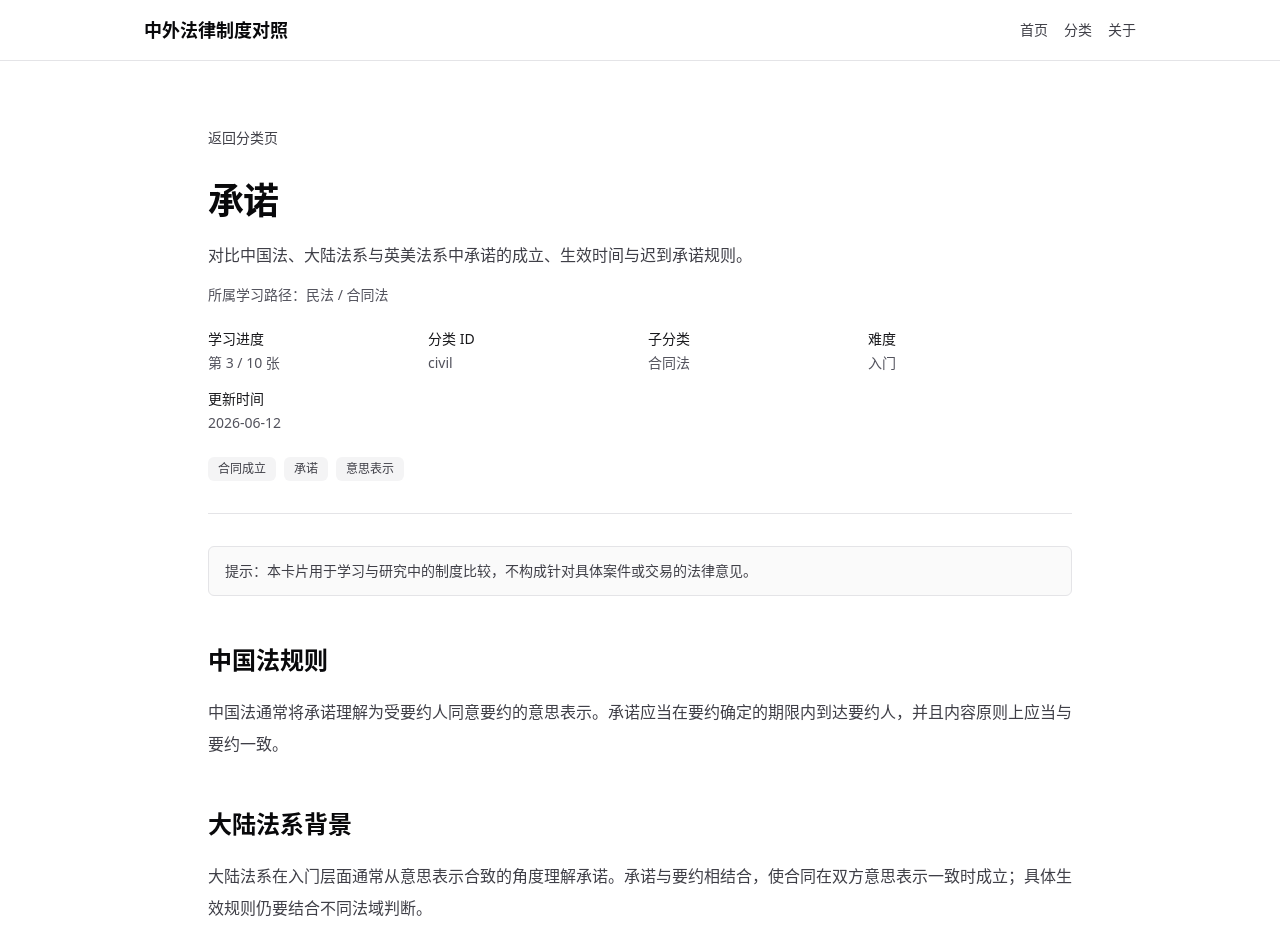
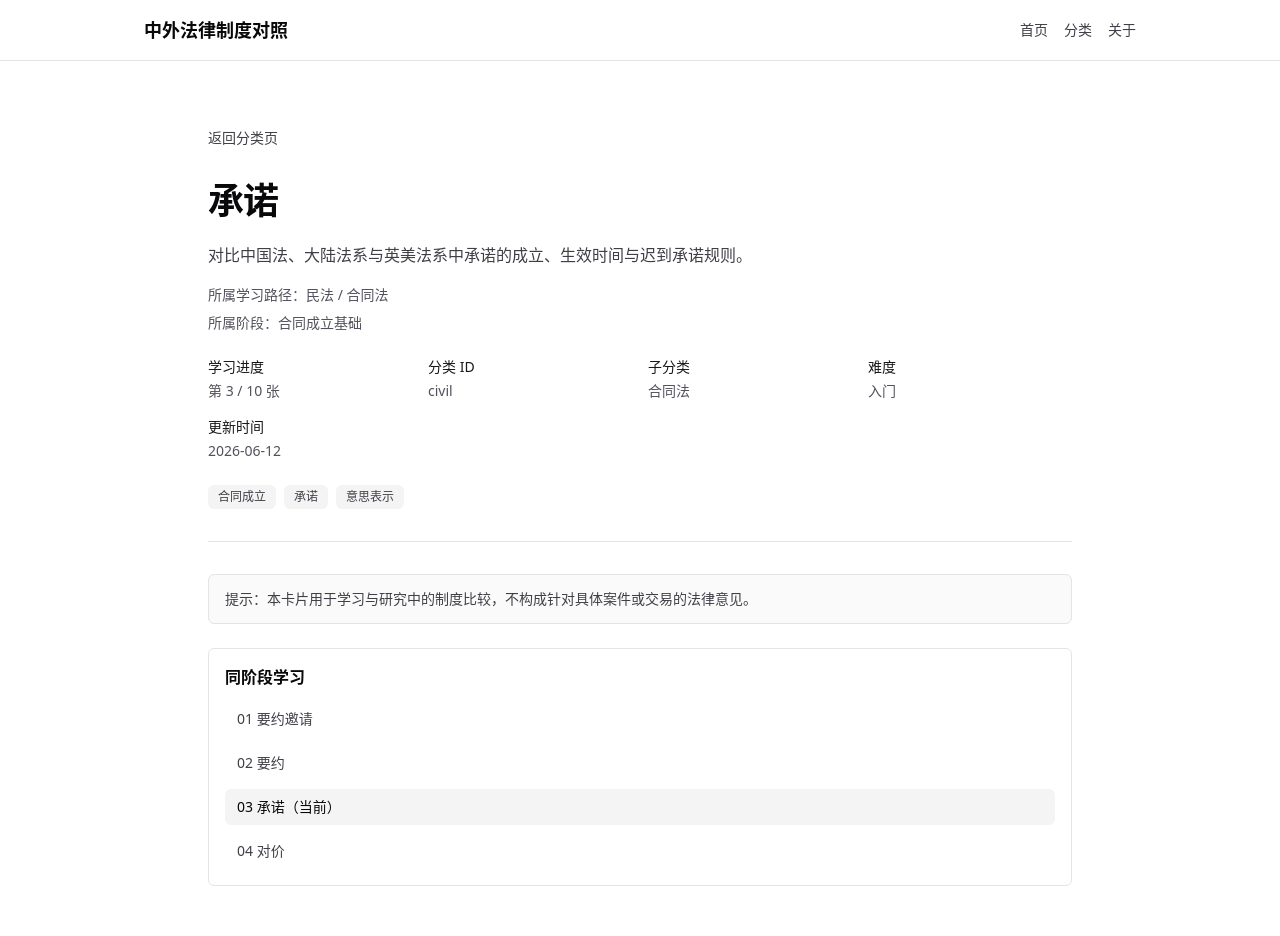
Before and after one commit to xulong-jia/legal-compare-website, a Next.js app: page /cards/acceptance in a window 1280 px wide. Shown: the top 936 px of the page. Built offline with nearby package versions, Linux system fonts and the light colour scheme.

Commit message:
feat: refine contract learning navigation

```diff
--- a/src/app/cards/[slug]/page.tsx
+++ b/src/app/cards/[slug]/page.tsx
@@ -10,6 +10,21 @@ type CardPageProps = {
     slug: string;
   }>;
 };
+
+const civilLearningStages = [
+  {
+    title: "合同成立基础",
+    slugs: ["invitation-to-treat", "offer", "acceptance", "consideration"],
+  },
+  {
+    title: "合同内容、解释与效力",
+    slugs: ["contract-interpretation", "standard-terms", "contract-validity"],
+  },
+  {
+    title: "违约与救济",
+    slugs: ["breach-of-contract", "contract-termination", "damages"],
+  },
+];
 
 export function generateStaticParams() {
   return getAllCards().map((card) => ({
@@ -82,6 +97,28 @@ function getLearningPath(card: LegalCard) {
   };
 }
 
+function getCardNumber(cards: LegalCard[], card: LegalCard) {
+  const index = cards.findIndex((item) => item.slug === card.slug);
+  return String(index + 1).padStart(2, "0");
+}
+
+function getLearningStage(card: LegalCard, categoryCards: LegalCard[]) {
+  const stage = civilLearningStages.find((item) =>
+    item.slugs.includes(card.slug),
+  );
+
+  if (!stage) {
+    return undefined;
+  }
+
+  return {
+    title: stage.title,
+    cards: stage.slugs
+      .map((slug) => categoryCards.find((item) => item.slug === slug))
+      .filter((item): item is LegalCard => Boolean(item)),
+  };
+}
+
 export default async function CardPage({ params }: CardPageProps) {
   const { slug } = await params;
   const card = getCardBySlug(slug);
@@ -99,6 +136,7 @@ export default async function CardPage({ params }: CardPageProps) {
     getLearningPath(card);
   const learningProgress =
     currentIndex >= 0 ? `第 ${currentIndex + 1} / ${categoryCards.length} 张` : undefined;
+  const learningStage = getLearningStage(card, categoryCards);
 
   return (
     <div className="bg-white">
@@ -120,6 +158,11 @@ export default async function CardPage({ params }: CardPageProps) {
           <p className="mt-4 text-sm text-zinc-600">
             所属学习路径：{learningPath}
           </p>
+          {learningStage && (
+            <p className="mt-2 text-sm text-zinc-600">
+              所属阶段：{learningStage.title}
+            </p>
+          )}
 
           <dl className="mt-6 grid gap-4 text-sm text-zinc-600 sm:grid-cols-4">
             {learningProgress && (
@@ -162,6 +205,36 @@ export default async function CardPage({ params }: CardPageProps) {
           <div className="rounded-md border border-zinc-200 bg-zinc-50 px-4 py-3 text-sm leading-6 text-zinc-700">
             提示：本卡片用于学习与研究中的制度比较，不构成针对具体案件或交易的法律意见。
           </div>
+          {learningStage && (
+            <section className="mt-6 rounded-md border border-zinc-200 p-4">
+              <h2 className="text-base font-semibold text-zinc-950">
+                同阶段学习
+              </h2>
+              <div className="mt-3 grid gap-2 text-sm text-zinc-700">
+                {learningStage.cards.map((stageCard) => {
+                  const label = `${getCardNumber(categoryCards, stageCard)} ${stageCard.title}`;
+                  const isCurrentCard = stageCard.slug === card.slug;
+
+                  return isCurrentCard ? (
+                    <p
+                      key={stageCard.slug}
+                      className="rounded-md bg-zinc-100 px-3 py-2 font-medium text-zinc-950"
+                    >
+                      {label}（当前）
+                    </p>
+                  ) : (
+                    <Link
+                      key={stageCard.slug}
+                      href={`/cards/${stageCard.slug}`}
+                      className="rounded-md px-3 py-2 text-zinc-700 hover:bg-zinc-50 hover:text-zinc-950"
+                    >
+                      {label}
+                    </Link>
+                  );
+                })}
+              </div>
+            </section>
+          )}
           {renderContent(card.content)}
         </article>
 
--- a/src/app/category/[category]/page.tsx
+++ b/src/app/category/[category]/page.tsx
@@ -15,16 +15,19 @@ const civilLearningStages = [
   {
     title: "合同成立基础",
     description: "理解合同如何从交易接触、要约、承诺到可执行基础逐步形成。",
+    readingGoal: "先理解合同如何从交易接触走向成立。",
     slugs: ["invitation-to-treat", "offer", "acceptance", "consideration"],
   },
   {
     title: "合同内容、解释与效力",
     description: "理解合同文本如何被解释，标准化条款如何受到控制，以及合同是否有效。",
+    readingGoal: "再理解合同文本如何被解释、限制和评价。",
     slugs: ["contract-interpretation", "standard-terms", "contract-validity"],
   },
   {
     title: "违约与救济",
     description: "理解违约发生后责任如何判断，合同关系如何退出，以及损害如何被赔偿。",
+    readingGoal: "最后理解违约发生后如何退出合同和计算赔偿。",
     slugs: ["breach-of-contract", "contract-termination", "damages"],
   },
 ];
@@ -191,6 +194,9 @@ export default async function CategoryPage({ params }: CategoryPageProps) {
                       <p className="mt-2 text-sm leading-6 text-zinc-600">
                         {stage.description}
                       </p>
+                      <p className="mt-1 text-sm leading-6 text-zinc-500">
+                        建议阅读目标：{stage.readingGoal}
+                      </p>
                     </div>
                     <div className="mt-4 grid gap-4">
                       {stageCards.map((card) => (
--- a/src/app/page.tsx
+++ b/src/app/page.tsx
@@ -31,6 +31,9 @@ export default function Home() {
           </p>
           <p className="mt-4 text-base leading-7 text-zinc-600">
             当前已上线合同法专题学习路径，包含 10 张中外法律制度比较卡片。
+          </p>
+          <p className="mt-4 text-base leading-7 text-zinc-600">
+            学习路径按“合同成立基础 / 合同内容、解释与效力 / 违约与救济”组织。
           </p>
           <div className="mt-8 flex flex-col gap-3 sm:flex-row">
             <Link
```
Also changed, not shown: 2 other files (tests, documents, lock files or other folders).
